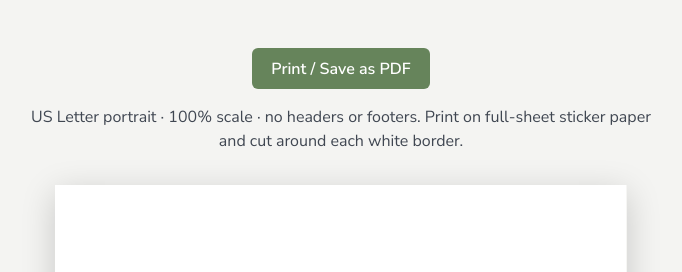
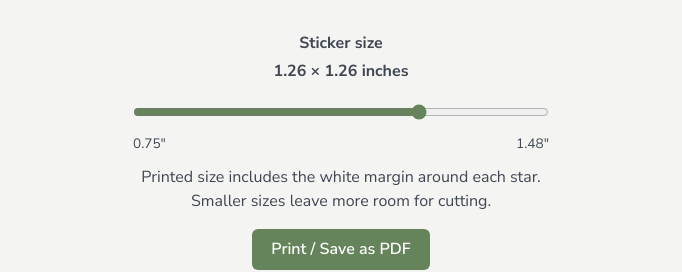
Before and after one commit to faustomorales/pineridge, a SvelteKit app: page /student-stickers in a window 1280 px wide. Shown: the top 272 px of the page, without its empty margins (299-981 px from the left). Built offline with nearby package versions, Linux system fonts and the light colour scheme; grey boxes are pictures that could not be loaded.

Commit message:
Use dynamic sticker sizing.

```diff
--- a/src/routes/student-stickers/+page.svelte
+++ b/src/routes/student-stickers/+page.svelte
@@ -1,4 +1,5 @@
 <script>
+  let stickerSize = $state(1.258);
   const themes = ["flowers", "animals", "sports", "space", "ocean"];
   const stars = [
     { id: "van", label: "Van" },
@@ -13,8 +14,24 @@
   ><title>Student Star Stickers — Greenhouse Church</title></svelte:head
 >
 
-<div class="page-shell sticker-page">
+<div class="page-shell sticker-page" style={`--sticker-size: ${stickerSize}in;`}>
   <div class="no-print">
+    <div class="size-control">
+      <label for="sticker-size">Sticker size</label>
+      <output for="sticker-size" aria-live="polite">{stickerSize.toFixed(2)} × {stickerSize.toFixed(2)} inches</output>
+      <input
+        id="sticker-size"
+        type="range"
+        min="0.75"
+        max="1.48"
+        step="0.001"
+        bind:value={stickerSize}
+        aria-describedby="sticker-size-note"
+        aria-valuetext={`${stickerSize.toFixed(2)} inches square`}
+      />
+      <div class="size-limits" aria-hidden="true"><span>0.75″</span><span>1.48″</span></div>
+      <p id="sticker-size-note">Printed size includes the white margin around each star. Smaller sizes leave more room for cutting.</p>
+    </div>
     <div class="actions">
       <button class="btn" onclick={() => window.print()}
         >Print / Save as PDF</button
@@ -59,14 +76,42 @@
     justify-content: center;
   }
   .sheet img {
-    width: 1.258in;
-    height: 1.258in;
+    width: var(--sticker-size);
+    height: var(--sticker-size);
     object-fit: contain;
     place-self: center;
   }
   .no-print p {
     margin: 0.75rem 0;
     line-height: 1.5;
+  }
+  .size-control {
+    max-width: 26rem;
+    margin: 0 auto;
+  }
+  .size-control label {
+    display: block;
+    font-weight: 700;
+    margin-bottom: 0.35rem;
+  }
+  .size-control output {
+    display: block;
+    font-weight: 700;
+    font-variant-numeric: tabular-nums;
+    margin-bottom: 0.5rem;
+  }
+  .size-control input {
+    display: block;
+    width: 100%;
+    margin: 0;
+    min-height: 2.75rem;
+    accent-color: var(--color-primary);
+    cursor: pointer;
+  }
+  .size-limits {
+    display: flex;
+    justify-content: space-between;
+    font-size: 0.85rem;
   }
   .actions {
     display: flex;
```
